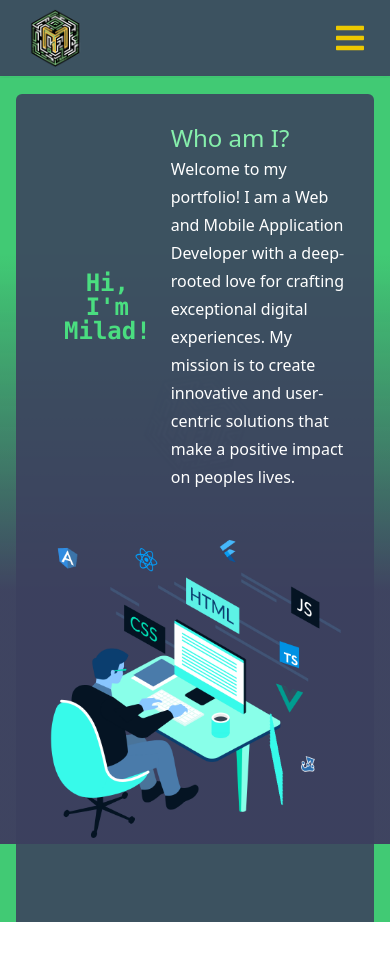
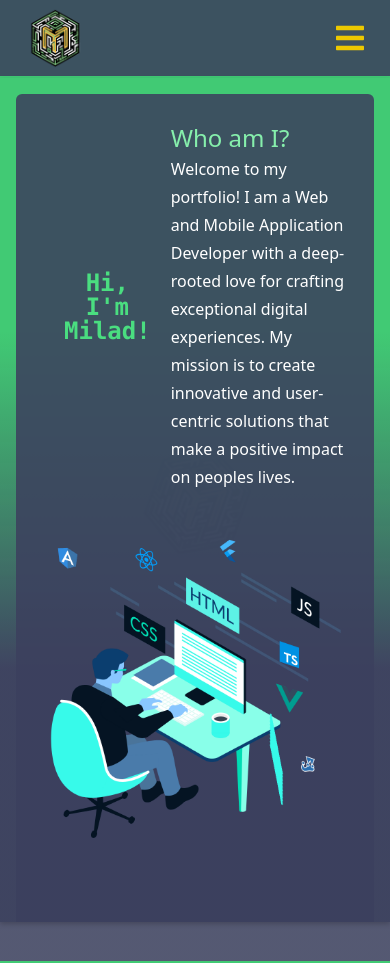
Before and after one commit to Milad-fotoohnejad/My_Portfolio, a Next.js app: page / in a window 390 px wide. Shown: the top 963 px of the page. Before the commit the page ends 922 px from the top, so only its background shows below. Built offline with nearby package versions, Linux system fonts and the light colour scheme.

Commit message:
Fixed the mobile view issue with the content height

```diff
--- a/app/components/education.tsx
+++ b/app/components/education.tsx
@@ -42,7 +42,7 @@ export const Education = () => {
       <div className="w-full md:w-1/2 mb-5 m-2">
         <div ref={ref} className="w-full">
           <Typewriter
-            text="What I studied..."
+            text="What I studied"
             trigger={inView}
             className="text-4xl font-bold mb-8 text-green-400 w-full text-center font-mono"
           />
@@ -101,7 +101,7 @@ export const Education = () => {
       <div className="w-full md:w-1/2">
       <div ref={ref} className="w-full">
           <Typewriter
-            text="What my skills are..."
+            text="What my skills are"
             trigger={inView}
             className="text-4xl font-bold mb-8 text-green-400 w-full text-center font-mono"
           />
--- a/app/globals.css
+++ b/app/globals.css
@@ -456,7 +456,8 @@ html {
   .grid-container {
     background: linear-gradient(0deg, #3c415edf 30%, #41ca74 70%);
     display: block;
-    padding-top: 20%;
+    height: auto;
+    margin-top: 20%;
   }
 
 
@@ -474,6 +475,7 @@ html {
     box-shadow: 0 2px 5px rgba(0, 0, 0, 0.2);
     position: relative;
     z-index: 1;
+    margin-bottom: 10%;
   }
 
   .mobile-nav {
@@ -585,5 +587,6 @@ html {
 
   .mobile-v h1 {
     font-size: 2rem;
+    margin-bottom: 10%;
   }
 }
```
